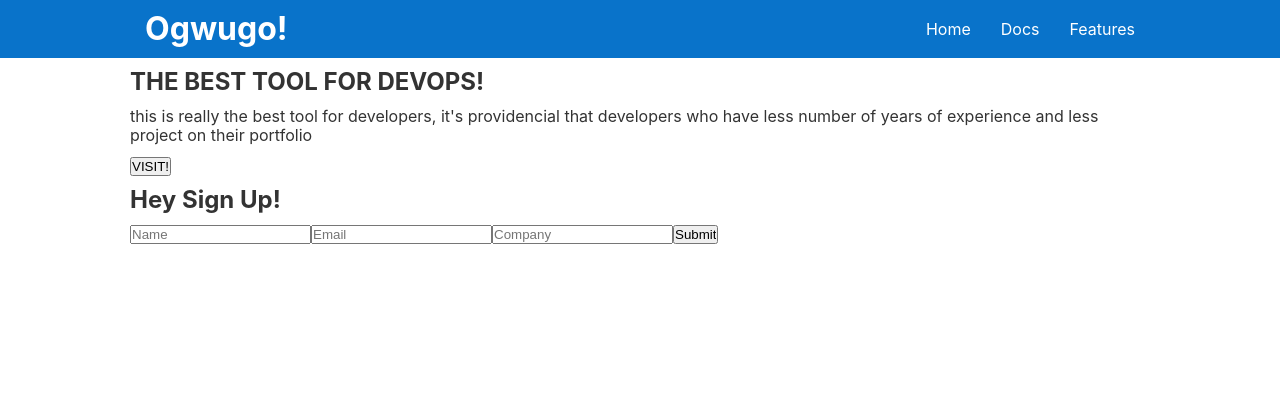
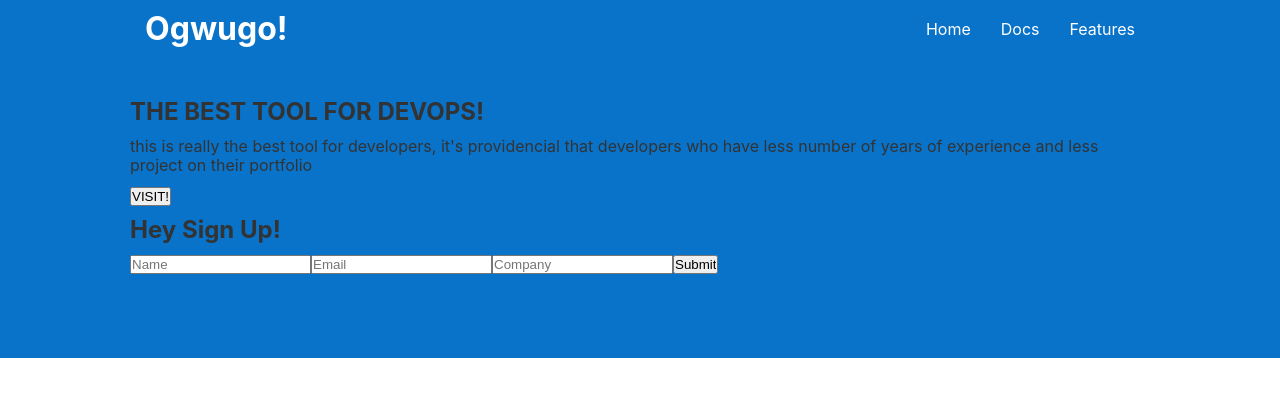
Before and after one commit to NorVirae/ogcloud, a React (Create React App) app: page / in a window 1280 px wide. Shown: the top 396 px of the page. Built offline with nearby package versions, Linux system fonts and the light colour scheme.

Commit message:
styled the background color for the showase to same color with nav set hieght and made position relative, also made it always come to front of page

```diff
--- a/src/App.css
+++ b/src/App.css
@@ -77,3 +77,13 @@ nav ul li {
 .navbar .flex::-webkit-scrollbar  {
     display: none;
 }
+
+/* Ths the showcase style */
+.show-case {
+    background-color: var(--secondary-color);
+    height: 300px;
+    position: relative;
+    padding: 30px 0;
+    z-index: 1;
+    width: 100%;
+}
```
